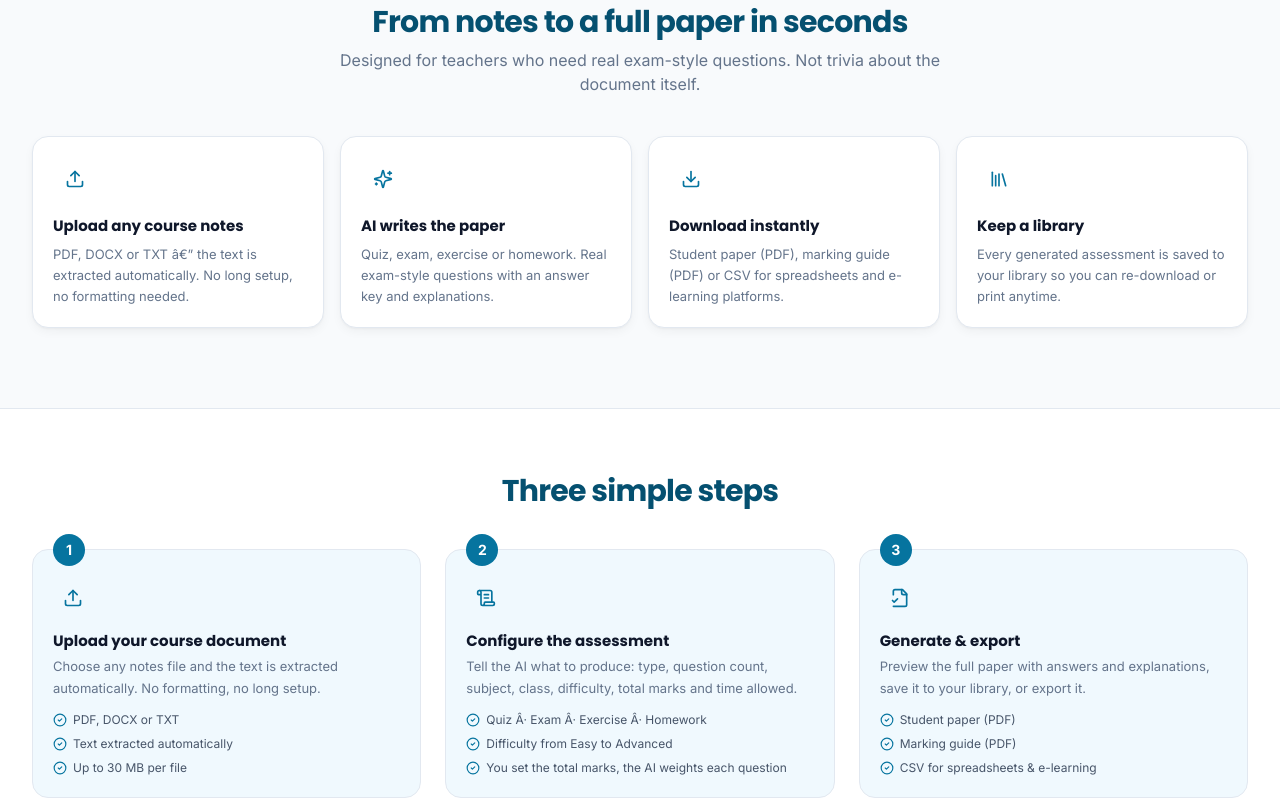
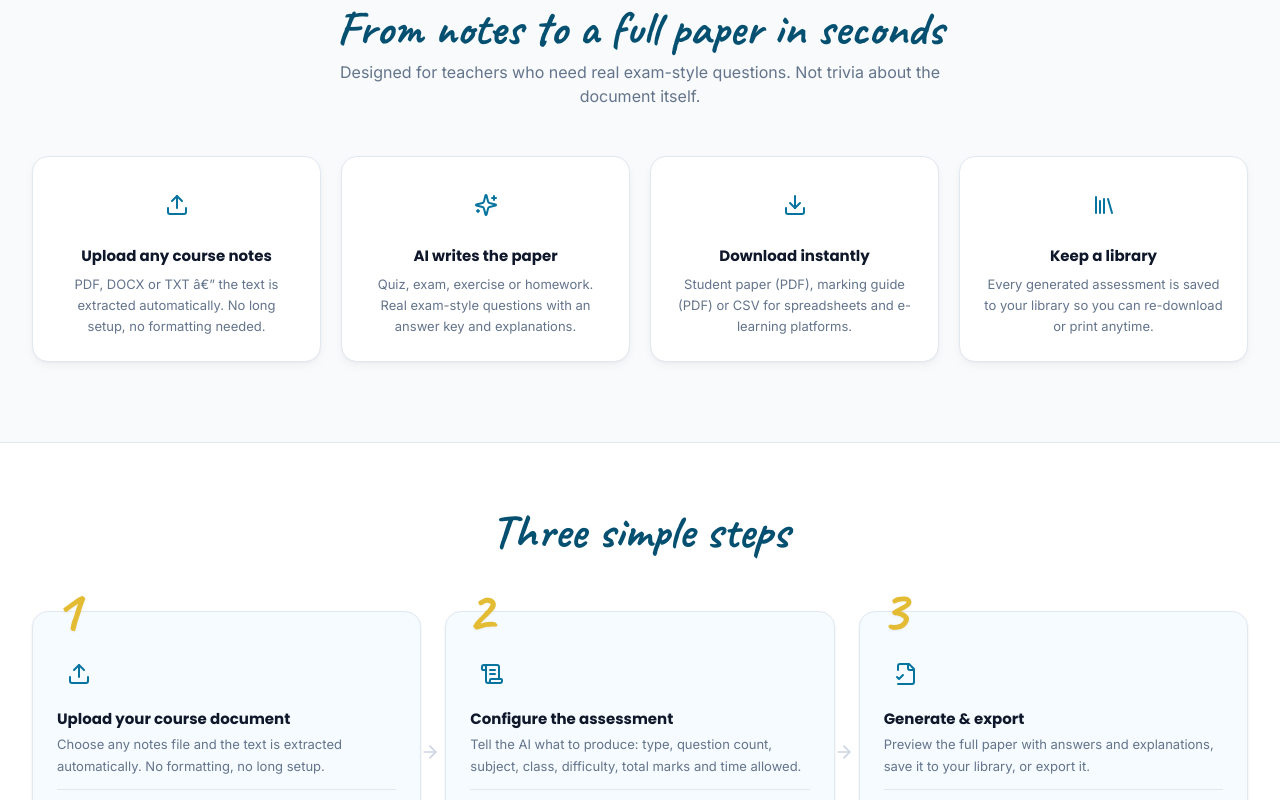
Before and after one commit to adolphenayituriki/AI-ASSESSMENT-GENERATOR, a React (Vite) app in the folder frontend/: page / in a window 1280 px wide. Shown: the part 740-1540 px from the top of the page. Built offline with nearby package versions, Linux system fonts and the light colour scheme.

Commit message:
Enhance features/steps sections with Caveat handwriting font, hover accents, step connectors

```diff
--- a/frontend/index.html
+++ b/frontend/index.html
@@ -8,7 +8,7 @@
     <link rel="icon" type="image/png" href="/dufast-eduai.png" />
     <link rel="preconnect" href="https://fonts.googleapis.com" />
     <link rel="preconnect" href="https://fonts.gstatic.com" crossorigin />
-    <link href="https://fonts.googleapis.com/css2?family=Inter:wght@300;400;500;600;700&family=Poppins:wght@400;500;600;700;800&display=swap" rel="stylesheet" />
+    <link href="https://fonts.googleapis.com/css2?family=Inter:wght@300;400;500;600;700&family=Poppins:wght@400;500;600;700;800&family=Caveat:wght@400;500;600;700&display=swap" rel="stylesheet" />
   </head>
   <body>
     <div id="root"></div>
--- a/frontend/src/pages/Landing.jsx
+++ b/frontend/src/pages/Landing.jsx
@@ -114,7 +114,7 @@ export default function Landing() {
               DuFast EduAi. AI-powered assessment generator
             </span>
             <h1 className="font-display mt-5 text-3xl font-bold leading-tight text-white sm:text-5xl">
-              Turn your course notes into <span className="text-brand-gold">exam-ready papers</span>
+              Turn your course notes into <span className="font-hand text-brand-gold">exam-ready papers</span>
             </h1>
             <p className="mx-auto mt-4 max-w-xl text-sm leading-relaxed text-emerald-100/80 sm:text-base">
               Upload a course document and the AI writes a complete quiz, exam, exercise or homework with an answer
@@ -157,18 +157,24 @@ export default function Landing() {
       {/* Features */}
       <section className="container-page py-14 sm:py-20">
         <div className="mx-auto max-w-2xl text-center">
-          <h2 className="section-title">From notes to a full paper in seconds</h2>
+          <h2 className="font-hand text-4xl font-bold text-brand-green-deep sm:text-5xl">
+            From notes to a full paper in seconds
+          </h2>
           <p className="section-subtitle">
             Designed for teachers who need real exam-style questions. Not trivia about the document itself.
           </p>
         </div>
-        <div className="mt-10 grid gap-4 sm:grid-cols-2 lg:grid-cols-4">
+        <div className="mt-12 grid gap-5 sm:grid-cols-2 lg:grid-cols-4">
           {features.map((f) => (
-            <div key={f.title} className="card card-hover p-5">
-              <span className="flex h-11 w-11 items-center justify-center rounded-xl text-brand-green-dark">
-                <f.icon className="h-5 w-5" />
+            <div
+              key={f.title}
+              className="group card card-hover relative overflow-hidden p-6 text-center"
+            >
+              <span className="absolute left-0 top-0 h-1 w-0 bg-gradient-to-r from-brand-gold to-brand-green-dark transition-all duration-300 group-hover:w-full" />
+              <span className="mx-auto flex h-12 w-12 items-center justify-center rounded-2xl text-brand-green-dark transition-colors duration-300 group-hover:text-brand-gold">
+                <f.icon className="h-6 w-6" />
               </span>
-              <h3 className="mt-3.5 text-[15px] font-bold text-slate-900">{f.title}</h3>
+              <h3 className="mt-4 text-[15px] font-bold text-slate-900">{f.title}</h3>
               <p className="mt-1.5 text-[13px] leading-relaxed text-slate-500">{f.text}</p>
             </div>
           ))}
@@ -179,20 +185,25 @@ export default function Landing() {
       <section className="border-y border-slate-200 bg-white">
         <div className="container-page py-14 sm:py-16">
           <div className="mx-auto max-w-2xl text-center">
-            <h2 className="section-title">Three simple steps</h2>
+            <h2 className="font-hand text-4xl font-bold text-brand-green-deep sm:text-5xl">
+              Three simple steps
+            </h2>
           </div>
-          <div className="mt-10 grid gap-6 sm:grid-cols-3">
-            {steps.map((s) => (
-              <div key={s.n} className="relative rounded-2xl border border-slate-200 bg-brand-green-light/60 p-5">
-                <span className="absolute -top-4 left-5 flex h-8 w-8 items-center justify-center rounded-full bg-brand-green-dark text-sm font-bold text-white">
+          <div className="relative mt-14 grid gap-8 sm:grid-cols-3 sm:gap-6">
+            {steps.map((s, i) => (
+              <div
+                key={s.n}
+                className="relative rounded-2xl border border-slate-200 bg-brand-green-light/40 p-6 shadow-soft transition-all duration-300 hover:-translate-y-1 hover:border-brand-green-soft hover:shadow-lift"
+              >
+                <span className="font-hand absolute -top-8 left-5 text-6xl font-bold leading-none text-brand-gold drop-shadow-sm">
                   {s.n}
                 </span>
-                <span className="mt-2 flex h-10 w-10 items-center justify-center rounded-lg text-brand-green-dark">
-                  <s.icon className="h-5 w-5" />
+                <span className="mt-4 flex h-11 w-11 items-center justify-center rounded-2xl text-brand-green-dark">
+                  <s.icon className="h-6 w-6" />
                 </span>
                 <h3 className="mt-3 text-[15px] font-bold text-slate-900">{s.title}</h3>
                 <p className="mt-1 text-[13px] leading-relaxed text-slate-500">{s.text}</p>
-                <ul className="mt-3 space-y-1.5">
+                <ul className="mt-3 space-y-1.5 border-t border-slate-200 pt-3">
                   {s.details.map((d) => (
                     <li key={d} className="flex items-start gap-1.5 text-[12px] text-slate-600">
                       <CheckCircle2 className="mt-0.5 h-3.5 w-3.5 shrink-0 text-brand-green-dark" />
@@ -200,10 +211,13 @@ export default function Landing() {
                     </li>
                   ))}
                 </ul>
+                {i < steps.length - 1 && (
+                  <ArrowRight className="absolute -right-5 top-1/2 hidden h-5 w-5 -translate-y-1/2 text-slate-300 sm:block" />
+                )}
               </div>
             ))}
           </div>
-          <div className="mt-10 text-center">
+          <div className="mt-14 text-center">
             <button onClick={() => navigate('/app')} className="btn-primary">
               <FileText className="h-4 w-4" /> Try it now
             </button>
--- a/frontend/tailwind.config.js
+++ b/frontend/tailwind.config.js
@@ -32,6 +32,7 @@ export default {
       fontFamily: {
         sans: ['Inter', 'system-ui', 'sans-serif'],
         display: ['Poppins', 'system-ui', 'sans-serif'],
+        hand: ['Caveat', 'cursive'],
       },
       boxShadow: {
         soft: '0 1px 2px 0 rgb(0 0 0 / 0.03), 0 1px 3px 0 rgb(0 0 0 / 0.06)',
```
